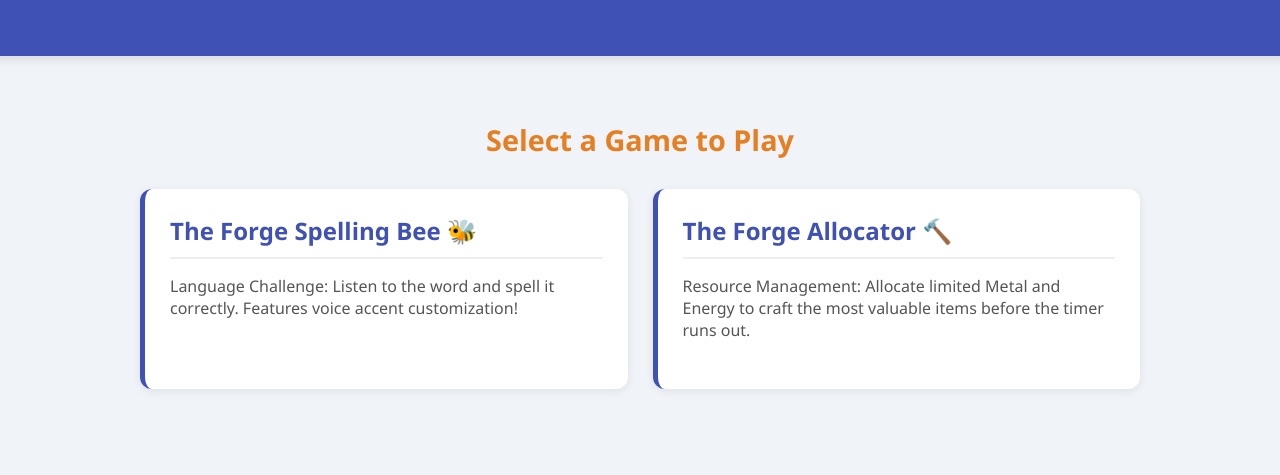
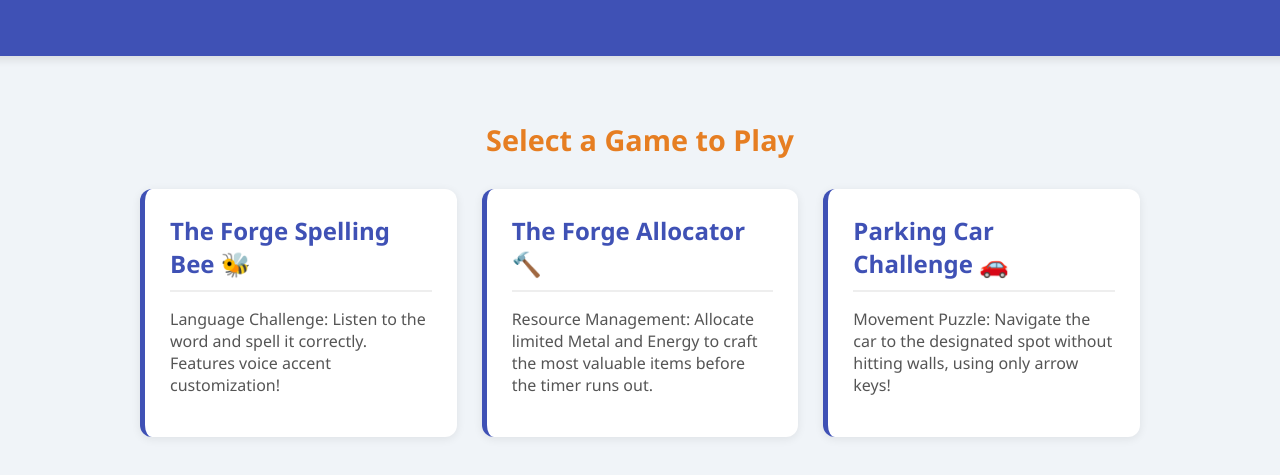
Before and after one commit to Harr20000/GameForge, a plain HTML site: page index.html in a window 1280 px wide. Shown: the part 145-620 px from the top of the page. Drawn offline with Linux system fonts and the light colour scheme.

Commit message:
Update index.html

```diff
--- a/index.html
+++ b/index.html
@@ -128,7 +128,14 @@
                 </div>
             </a>
 
-            </section>
+            <a href="games/parking-car/index.html" class="game-link">
+                <div class="game-card">
+                    <h3>Parking Car Challenge 🚗</h3>
+                    <p>Movement Puzzle: Navigate the car to the designated spot without hitting walls, using only arrow keys!</p>
+                </div>
+            </a>
+
+        </section>
     </main>
 
 </body>
```
